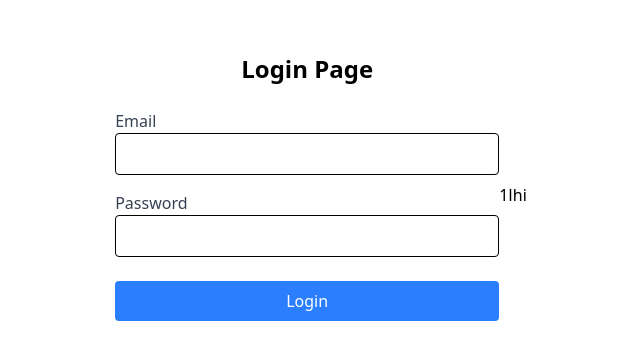
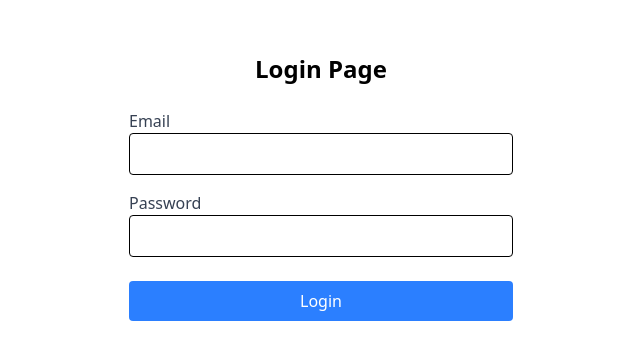
Before and after one commit to murtaza-yaqobi/Javascript-Files, a website: page public/login.html in a window 1280 px wide. Shown: the part 205-564 px from the top of the page, without its empty margins (319-959 px from the left). Drawn offline with Linux system fonts and the light colour scheme.

Commit message:
Changes added

```diff
--- a/public/login.html
+++ b/public/login.html
@@ -43,8 +43,6 @@
 
       <p id="message" class="mt-4 text-center text-red-500 font-semibold"></p>
     </div>
-    ا1
-    <h1>hi</h1>
     <script>
       function handleLogin(event) {
         event.preventDefault();
```
